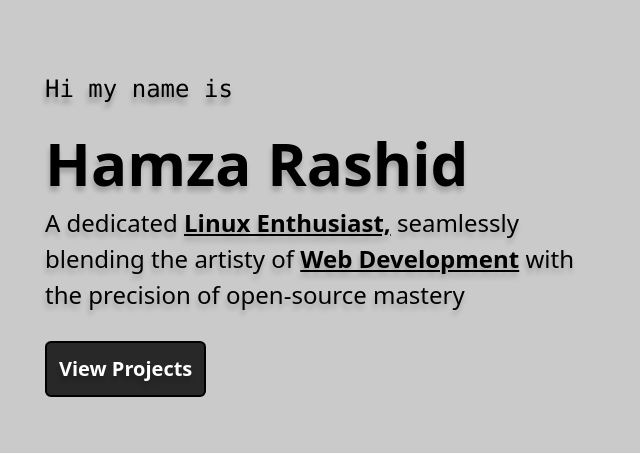
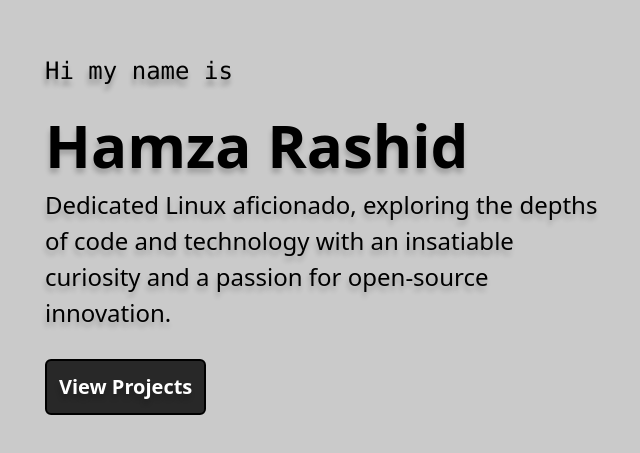
Before and after one commit to Hamza12700/Personal-Website, an Astro site: page / in a window 1280 px wide. Shown: the part 165-618 px from the top of the page, without its empty margins (315-955 px from the left). Built offline with nearby package versions, Linux system fonts and the light colour scheme; Astro itself is replaced by a stand-in of ours; some icons are missing.

Commit message:
update(info): Section about me

```diff
--- a/src/pages/index.astro
+++ b/src/pages/index.astro
@@ -34,11 +34,8 @@ import { Icon } from "astro-icon";
     </hgroup>
     <h2 class="animate text-5xl font-extrabold md:text-6xl">Hamza Rashid</h2>
     <p class="animate my-3 sm:w-[35rem] md:leading-9 text-xl md:text-2xl">
-      A dedicated <span class="font-semibold font-normal underline"
-        >Linux Enthusiast,</span
-      > seamlessly blending the artisty of <span
-        class="font-normal font-semibold underline">Web Development</span
-      > with the precision of open-source mastery
+      Dedicated Linux aficionado, exploring the depths of code and technology
+      with an insatiable curiosity and a passion for open-source innovation.
     </p>
     <button
       class="bg-black/80 animate font-semibold text-white hover:text-white/80 border-2 border-black p-3 rounded-md mt-4 font-normal text-xl"
```
